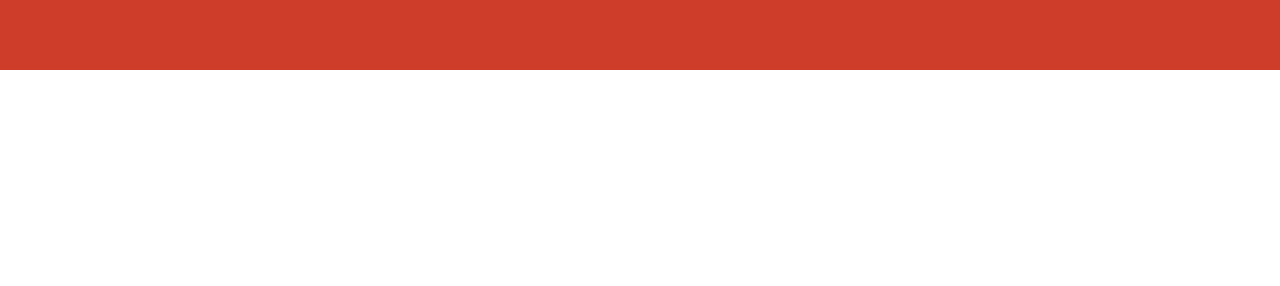
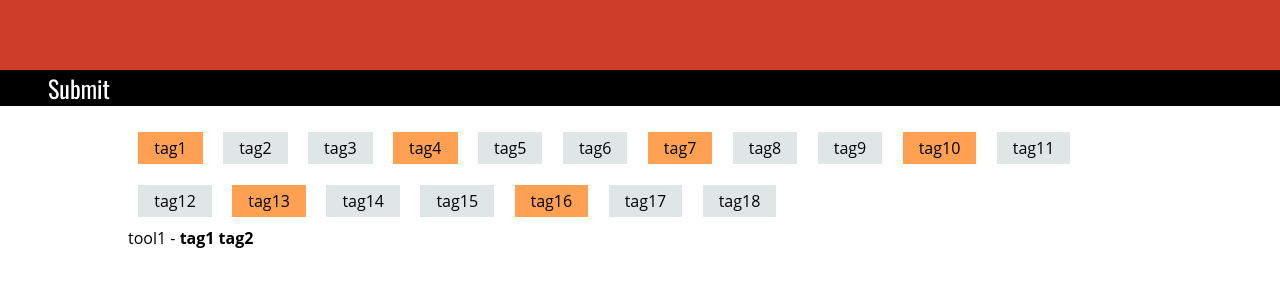
Before and after one commit to Brown-Political-Review/tools, a website: page index.html in a window 1280 px wide. Shown: the part 206-492 px from the top of the page. Drawn offline with nearby package versions, Linux system fonts and the light colour scheme.

Commit message:
Made a rough sketch of the home page.

```diff
--- a/app.js
+++ b/app.js
@@ -0,0 +1,46 @@
+//Set up the angular app
+var app = angular.module("tools", []);
+
+//Create a controller
+app.controller('MainCtrl', [
+  '$scope', function($scope){
+    $scope.tools = [
+      {title: 'tool1', tags:['tag1', 'tag2']},
+      {title: 'tool2', tags:['tag2', 'tag3']}
+    ];
+    $scope.tags = [
+      {tag: 'tag1', clicked: true},
+      {tag: 'tag2', clicked: false},
+      {tag: 'tag3', clicked: false},
+      {tag: 'tag4', clicked: true},
+      {tag: 'tag5', clicked: false},
+      {tag: 'tag6', clicked: false},
+      {tag: 'tag7', clicked: true},
+      {tag: 'tag8', clicked: false},
+      {tag: 'tag9', clicked: false},
+      {tag: 'tag10', clicked: true},
+      {tag: 'tag11', clicked: false},
+      {tag: 'tag12', clicked: false},
+      {tag: 'tag13', clicked: true},
+      {tag: 'tag14', clicked: false},
+      {tag: 'tag15', clicked: false},
+      {tag: 'tag16', clicked: true},
+      {tag: 'tag17', clicked: false},
+      {tag: 'tag18', clicked: false},
+    ];
+    $scope.tagActivated = function(tool) {
+      for (i=0; i<tool.tags.length; i++){
+        var tagObj = $scope.tags.find(x => x.tag===tool.tags[i]);
+        if (typeof tagObj != "undefined") {
+          if (tagObj["clicked"]){
+            return true;
+          }
+        }
+      }
+      return false;
+    }
+    $scope.toggleTag = function(tag) {
+      tag.clicked = !tag.clicked;
+    }
+  }
+]);
--- a/index.html
+++ b/index.html
@@ -20,4 +20,29 @@
     </div>
   </div>
 
+  <div class="menu">
+    <div class="menu-entry">
+      <a href="submit">Submit</a>
+    </div>
+  </div>
+
+  <div class="content">
+    <div class="taglist">
+      <div ng-repeat="tag in tags">
+        <div class="tag-wrapper">
+          <div ng-click="toggleTag(tag)" ng-class="{'activated-tag': tag.clicked}" class="tag">
+            {{tag.tag}}
+          </div>
+        </div>
+      </div>
+    </div>
+
+    <div class=""
+    <div ng-repeat="tool in tools">
+      <div ng-show="tagActivated(tool)" class="tool">
+        {{tool.title}} - <b ng-repeat="tag in tool.tags">{{tag}} </b>
+      </div>
+    </div>
+  </div>
+
 </body>
--- a/main.css
+++ b/main.css
@@ -60,6 +60,7 @@ a {
   font-family: Oswald, sans-serif;
   text-transform: uppercase;
   text-decoration: none;
+  clear: both;
 }
 
 .content {
@@ -81,7 +82,6 @@ a {
   display: table;
   position: relative;
   width: 100%;
-  margin-bottom: 2em;
 }
 
 .header-image {
@@ -121,49 +121,47 @@ a {
   padding-top: 0.1em;
 }
 
-.section-begin {
-  padding-top: 1em;
-  font-weight: bolder;
-}
-
-.section {
-  margin-left: 2%;
-}
-
-.new_leg,
-.old_leg a {
-  color: #6F6F6F;
-}
-
-.legislation {
-  color: #6f6f6f;
-}
-
-.bill {
+.menu  {
+  background-color: #000;
+  width: 100%;
+  float: left;
+  clear: both;
   margin-bottom: 1em;
 }
 
-#email-address {
-  color: #6f6f6f;
+.menu-entry a {
+  font-size: 1.5em;
+  color: #fff;
+  font-family: Oswald, sans-serif;
+  text-decoration: none;
+  padding-left: 2em;
+  float: left;
 }
 
-@media only screen and (min-width: 992px) {
-  #senate_map,
-  #house_map {
-    height: 70%;
-  }
+.taglist {
+  padding-bottom: 2em;
 }
 
-@media only screen and (min-width: 300px) {
-  #senate_map,
-  #house_map {
-    height: 40%;
-  }
+.tag-wrapper {
+  display: inline-block;
+  float: left;
+  padding: 1%;
 }
 
-@media only screen and (min-width: 0px) {
-  #senate_map,
-  #house_map {
-    height: 40%;
-  }
+.tag {
+  background-color: #DFE6E5;
+  height: 2em;
+  vertical-align: middle;
+  display: table-cell;
+  padding-left: 1em;
+  padding-right: 1em;
 }
+
+.activated-tag {
+  background-color: #ffa053;
+}
+
+.tool {
+  clear: left;
+  float: none;
+}
```
